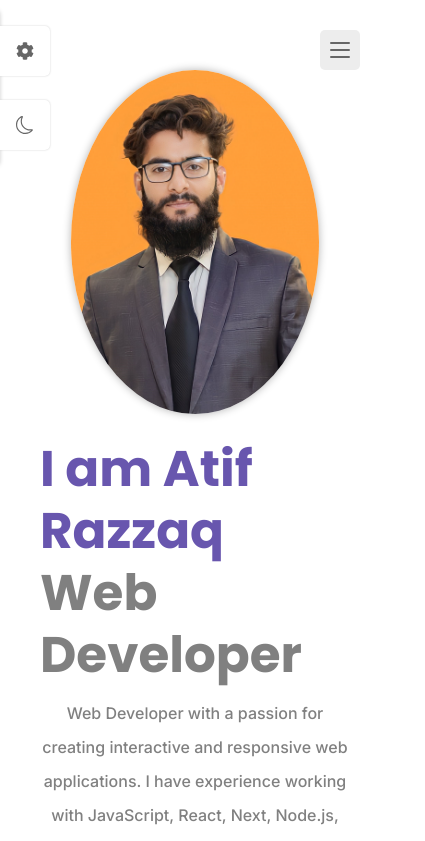
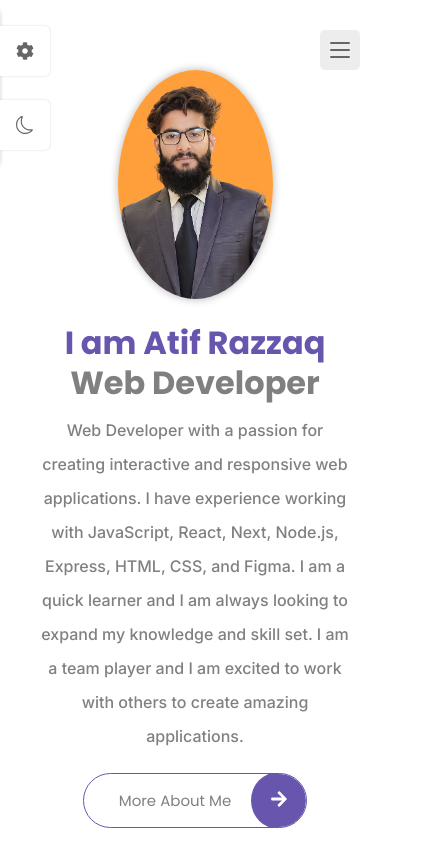
Before and after one commit to atii007/AtifRazzaq-Portfolio, a Next.js app: page / in a window 390 px wide. Shown: the top 841 px of the page, 425 px wide, since content can reach past the window. Built offline with nearby package versions, Linux system fonts and the light colour scheme.

Commit message:
Update appview.css

```diff
--- a/src/components/appview/appview.css
+++ b/src/components/appview/appview.css
@@ -67,8 +67,8 @@
     height: 100vh;
   }
   .home_img {
-    height: 45%;
-    width: 80%;
+    height: 30%;
+    width: 50%;
     border-radius: 50%;
   }
   .home_data {
@@ -77,11 +77,12 @@
   .home_title {
     text-align: left;
     padding-left: 0px;
+    font-size: var(--h2-font-size);
+    text-align: center;
   }
   .home_title span {
     display: block;
     color: var(--first-color);
-    width: 385px;
   }
   .color_block {
     display: none;
```
